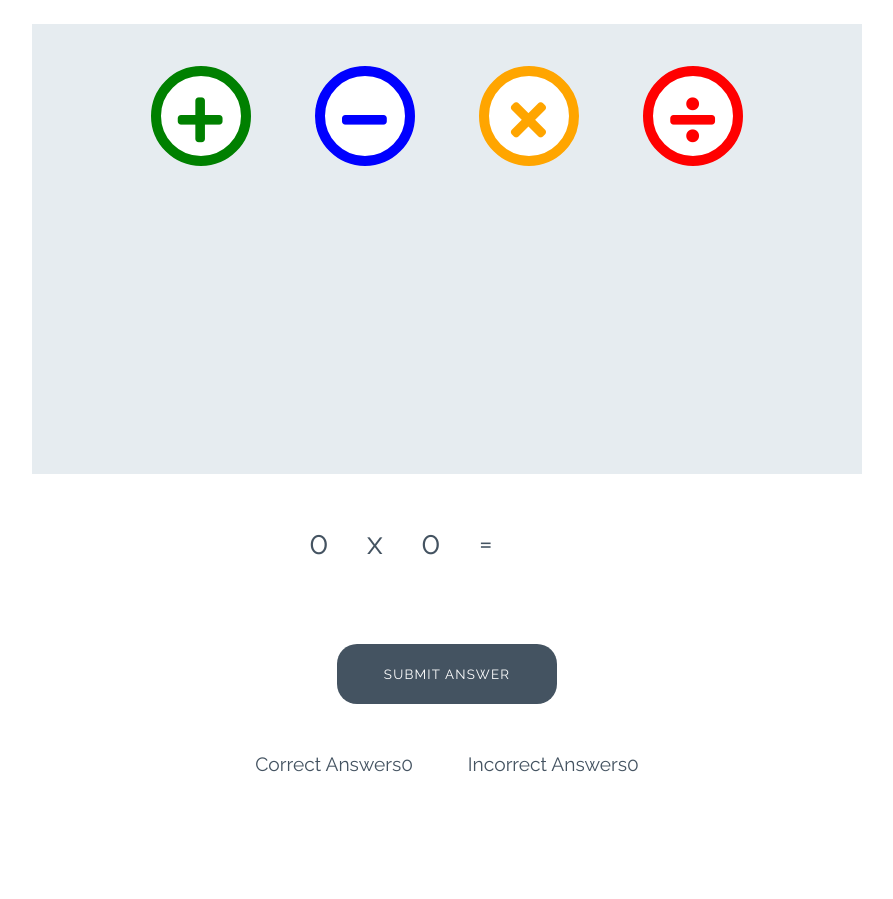
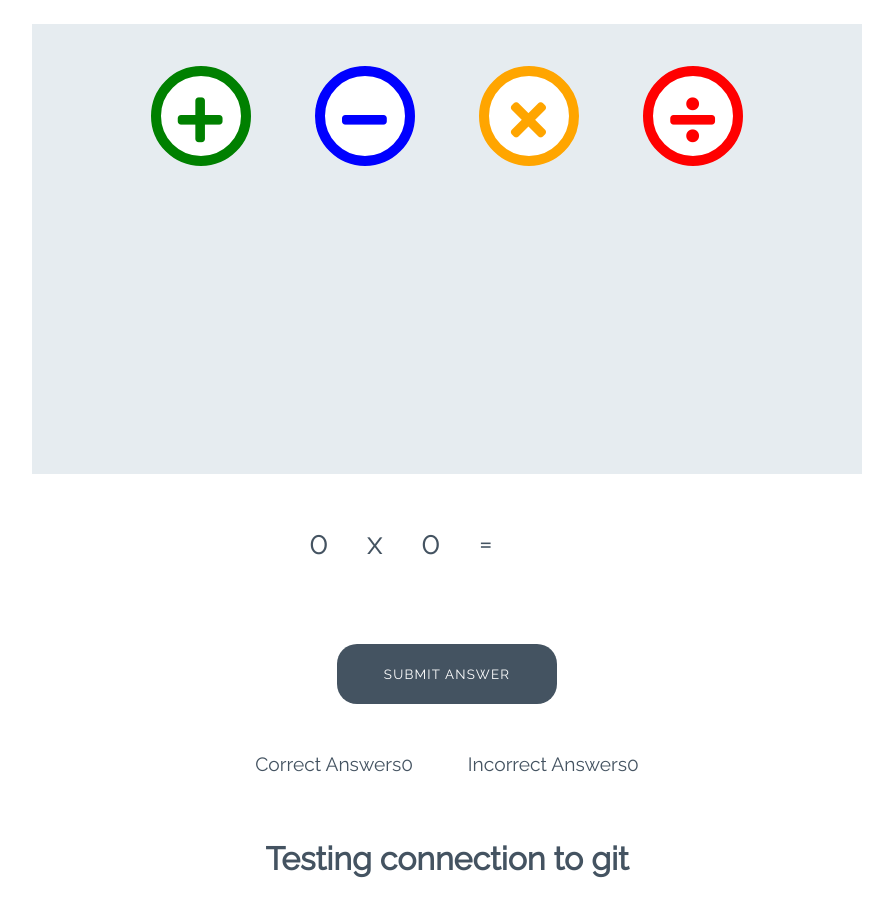
Before and after one commit to ProfessorJames/love-maths, a plain HTML site: page index.html in a window 1280 px wide. Shown: the part 79-978 px from the top of the page, without its empty margins (193-1086 px from the left). Before the commit the page ends 906 px from the top, so only its background shows below. Drawn offline with Linux system fonts and the light colour scheme.

Commit message:
Testing connection to git

```diff
--- a/index.html
+++ b/index.html
@@ -5,20 +5,12 @@
     <meta http-equiv="X-UA-Compatible" content="IE=edge" />
     <meta name="viewport" content="width=device-width, initial-scale=1.0" />
     <!-- font awesome and google fonts -->
-    <link
-      rel="stylesheet"
-      href="https://use.fontawesome.com/releases/v5.7.2/css/all.css"
-      integrity="sha384-fnmOCqbTlWIlj8LyTjo7mOUStjsKC4pOpQbqyi7RrhN7udi9RwhKkMHpvLbHG9Sr"
-      crossorigin="anonymous"
-    />
-    <link
-      href="https://fonts.googleapis.com/css?family=Raleway%7CRighteous"
-      rel="stylesheet"
-    />
+    <link rel="stylesheet" href="https://use.fontawesome.com/releases/v5.7.2/css/all.css"
+      integrity="sha384-fnmOCqbTlWIlj8LyTjo7mOUStjsKC4pOpQbqyi7RrhN7udi9RwhKkMHpvLbHG9Sr" crossorigin="anonymous" />
+    <link href="https://fonts.googleapis.com/css?family=Raleway%7CRighteous" rel="stylesheet" />
     <link rel="stylesheet" href="./assets/css/style.css" />
     <title>Love Maths</title>
   </head>
-
   <body>
     <h1 class="heading">
       <img class="logo" src="/assets/images/logo.png" alt="logo" />Love Maths
@@ -39,7 +31,6 @@
         </button>
       </div>
     </div>
-
     <div class="question-area">
       <span id="operand1">0</span>
       <span id="operator">x</span>
@@ -48,14 +39,12 @@
       <p class="answer-message">Enter Answer</p>
       <input id="answer-box" type="number" />
     </div>
-
     <button class="btn btn-gray">Submit Answer</button>
-
     <div class="score-area">
       <p class="scores">Correct Answers<span class="score"></span>0</p>
       <p class="scores">Incorrect Answers<span class="incorrect">0</span></p>
     </div>
-
+    <h1>Testing connection to git</h1>
     <script src="/assets/js/script.js" defer></script>
   </body>
 </html>
```
